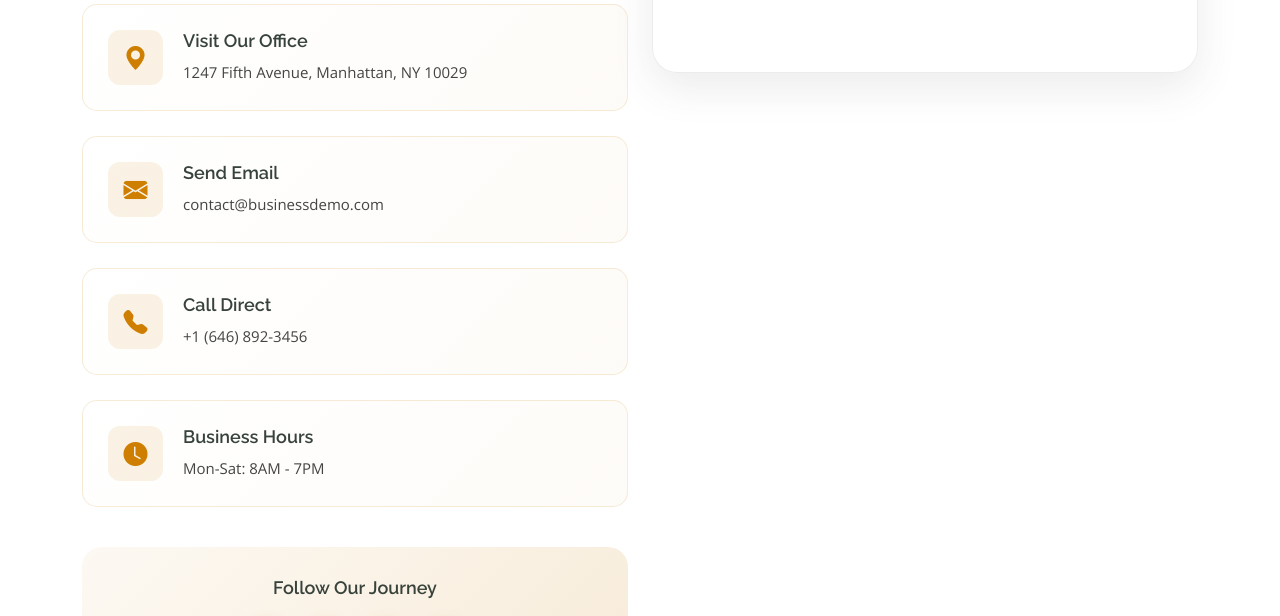
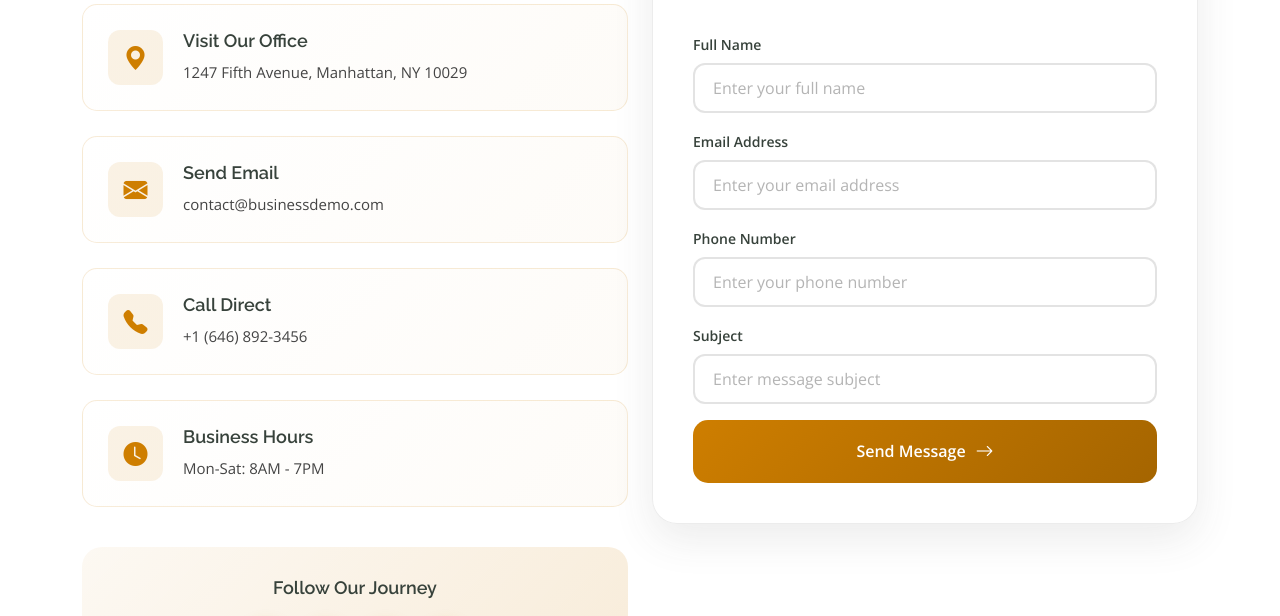
Before and after one commit to my-web1/fortesting, a plain HTML site: page admission.html in a window 1280 px wide. Shown: the part 727-1343 px from the top of the page. Drawn offline with nearby package versions, Linux system fonts and the light colour scheme; a script that the page names is missing.

Commit message:
Update admission.html

```diff
--- a/admission.html
+++ b/admission.html
@@ -186,7 +186,44 @@
                 <p>Ut enim ad minim veniam quis nostrud exercitation ullamco laboris nisi ut aliquip ex ea commodo consequat.</p>
               </div>
 
-<script async src="https://tally.so/widgets/embed.js"></script>
+<form id="contactform" action="https://formsubmit.io/send/equimedia3@gmail.com" method="POST"class="php-email-form">
+
+  <form action="https://formspree.io/f/moqggzjv" method="POST">
+
+  <!-- Optional hidden token if registered -->
+  <input type="hidden" name="_formsubmit_id" value="">
+
+  <!-- Name -->
+  <div class="mb-3">
+    <label for="contactName" class="form-label">Full Name</label>
+    <input type="text" name="name" class="form-control" id="contactName" placeholder="Enter your full name" required>
+  </div>
+
+  <!-- Email -->
+  <div class="mb-3">
+    <label for="contactEmail" class="form-label">Email Address</label>
+    <input type="email" class="form-control" name="email" id="contactEmail" placeholder="Enter your email address" required>
+  </div>
+
+  <!-- Phone -->
+  <div class="mb-3">
+    <label for="contactPhone" class="form-label">Phone Number</label>
+    <input type="tel" class="form-control" name="phone" id="contactPhone" placeholder="Enter your phone number">
+  </div>
+
+  <!-- Subject -->
+  <div class="mb-3">
+    <label for="contactSubject" class="form-label">Subject</label>
+    <input type="text" class="form-control" name="subject" id="contactSubject" placeholder="Enter message subject" required>
+  </div>
+
+
+
+  <button type="submit" class="submit-btn">
+    <span>Send Message</span>
+    <i class="bi bi-arrow-right"></i>
+  </button>
+</form>
 
             </div>
           </div>
```
